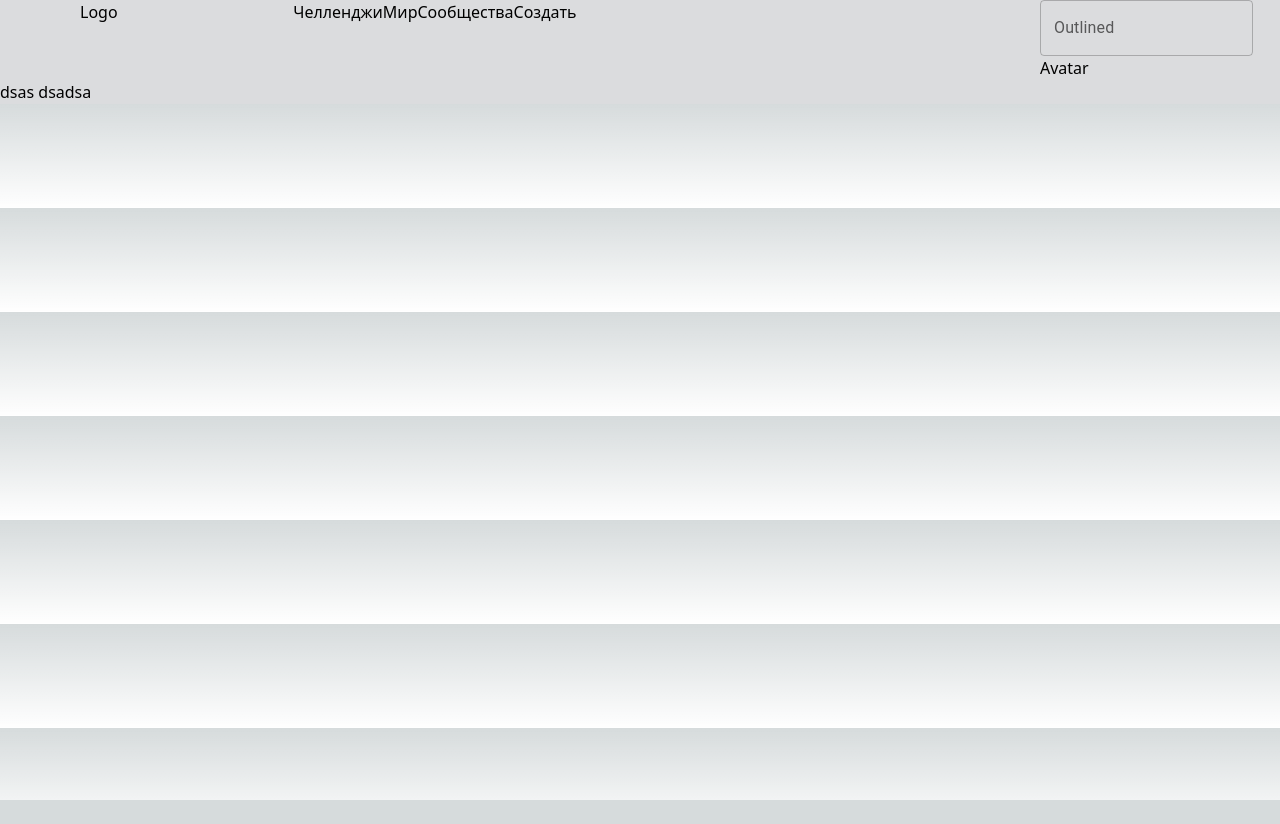
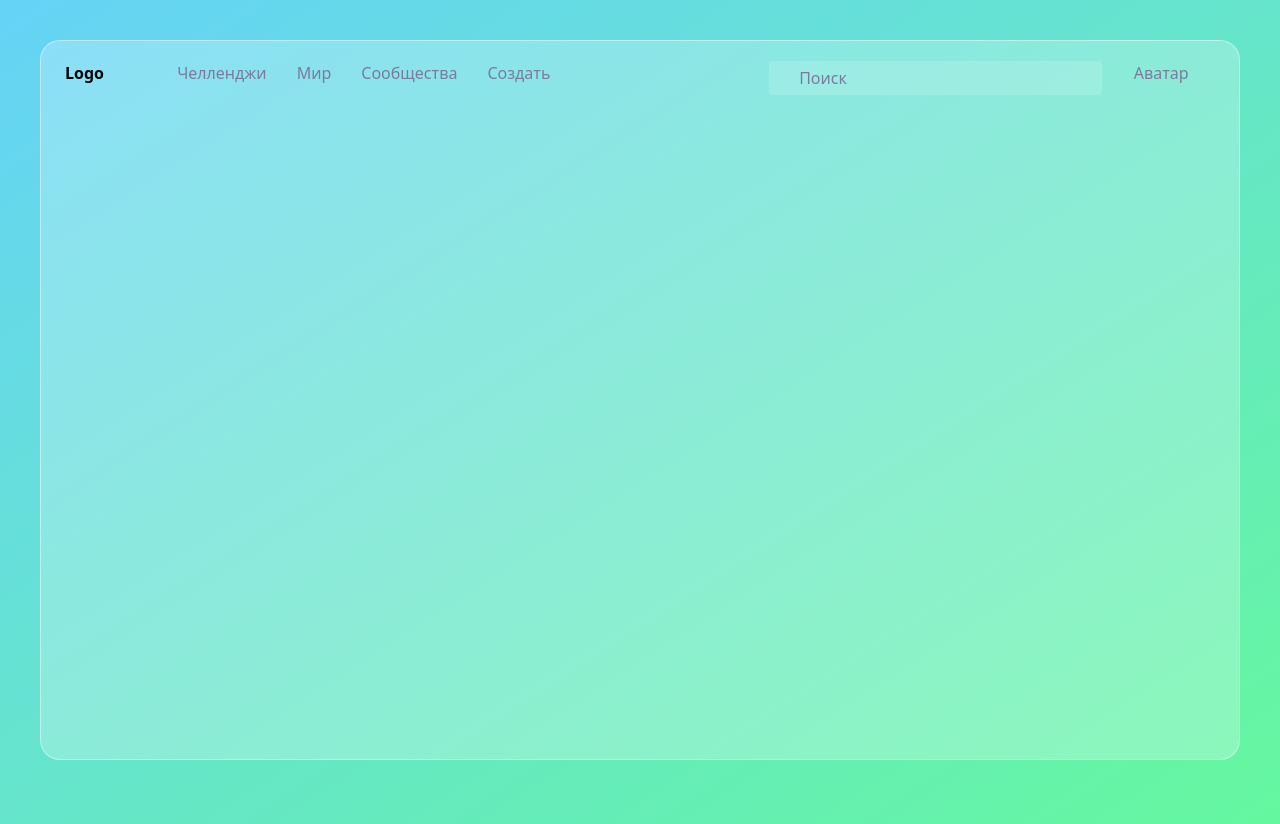
Before and after one commit to EvgeniyNakhay/challenge-web, a Next.js app: page / in a window 1280 px wide. Before the commit the page ends 800 px from the top, so only its background shows below. Built offline with nearby package versions, Linux system fonts and the light colour scheme.

Commit message:
feat: видоизменила фон и header

```diff
--- a/components/NavBar/navbar.tsx
+++ b/components/NavBar/navbar.tsx
@@ -1,10 +1,63 @@
-import {Container, Grid, TextField} from "@mui/material";
+import {Box, Container, Grid, TextField} from "@mui/material";
 import styles from "./styles/NavBar.module.css";
+import { styled, alpha } from '@mui/material/styles';
 
 export default function Navbar({children}){
+
+    const Search = styled('div')(({ theme }) => ({
+        position: 'relative',
+        borderRadius: theme.shape.borderRadius,
+        padding: '5px 30px',
+        backgroundColor: alpha(theme.palette.common.white, 0.15),
+        '&:hover': {
+          backgroundColor: alpha(theme.palette.common.white, 0.25),
+        },
+        marginRight: theme.spacing(2),
+        marginLeft: 0,
+        width: '100%',
+        [theme.breakpoints.up('sm')]: {
+          marginLeft: theme.spacing(3),
+          width: 'auto',
+        },
+      }));
+
     return (
         <div className={styles.main}>
-            <nav className={'container mx-auto border-solid-white'}>
+            <Container sx={{
+                height: '90vh',
+                bgcolor: 'rgba(255, 255, 255, .25)',
+                borderRadius: '20px',
+                border: '1px solid rgba(255, 255, 255, .4)',
+                }}>
+                <Grid container spacing={2} sx={{
+                    height: 84,
+                    paddingTop: '20px',
+                    paddingBottom: '20px',
+                }}>
+                    <Grid item xs={1}>
+                        <h1>Logo</h1>
+                    </Grid>
+                    <Grid item xs={6}>
+                        <Box>
+                            <nav>
+                                <ul>
+                                    <li><a href="#">Челленджи</a></li>
+                                    <li><a href="#">Мир</a></li>
+                                    <li><a href="#">Сообщества</a></li>
+                                    <li><a href="#">Создать</a></li>
+                                </ul>
+                            </nav>
+                        </Box>
+                    </Grid>
+                    <Grid item xs={4}>
+                        <Search>Поиск</Search>
+                    </Grid>
+                    <Grid item xs={1}>
+                        Аватар
+                    </Grid>
+                </Grid>
+            </Container>
+            {/* <nav className={'container mx-auto border-solid-white'}>
                 <Grid container>
                     <Grid xs={2} ml={10}>
                         <h1>Logo</h1>
@@ -30,7 +83,7 @@ export default function Navbar({children}){
                         <span>Avatar</span>
                     </Grid>
                 </Grid>
-            </nav>
+            </nav> */}
             {children}
         </div>
     )
--- a/components/NavBar/styles/NavBar.module.css
+++ b/components/NavBar/styles/NavBar.module.css
@@ -1,3 +1,33 @@
 .main{
-    background: #DBDCDE;
+    min-height: 103vh;
+    padding: 5vh 15px;
+    background-attachment: fixed;
+    background-image: linear-gradient(to top left, #65f79f, #65d3f7);
+    overflow-x: hidden;
+    color: #7B7B9C;
 }
+
+.main::before{
+    content: '';
+    position: fixed;
+    left: 0;
+    top: 0;
+    width: 100%;
+    height: 100%;
+    z-index: -1;
+    opacity: .15;
+    background-color: var(--color-green);
+}
+
+.main h1{
+    font-weight: 600;
+    color: #000000;
+}
+
+.main nav ul{
+    display: flex;
+}
+
+.main li{
+    margin: 0 15px 0 15px;
+}
--- a/pages/index.tsx
+++ b/pages/index.tsx
@@ -1,5 +1,5 @@
 export default function Home() {
   return (
-      <h1>dsas dsadsa</h1>
+      <></>
   )
 }
--- a/styles/globals.css
+++ b/styles/globals.css
@@ -3,7 +3,7 @@
 @tailwind utilities;
 
 :root {
-  --max-width: 1100px;
+  --max-width: 1440px;
   --border-radius: 12px;
   --font-mono: ui-monospace, Menlo, Monaco, 'Cascadia Mono', 'Segoe UI Mono',
     'Roboto Mono', 'Oxygen Mono', 'Ubuntu Monospace', 'Source Code Pro',
```
